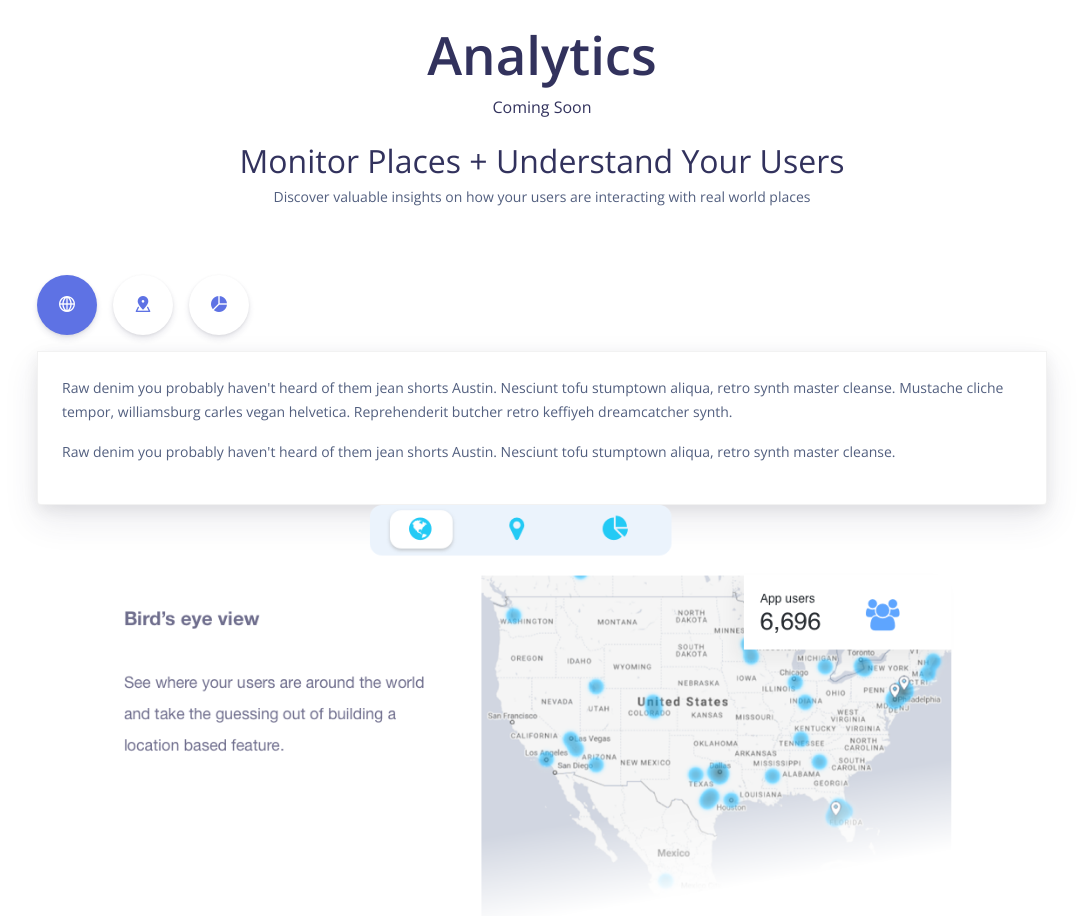
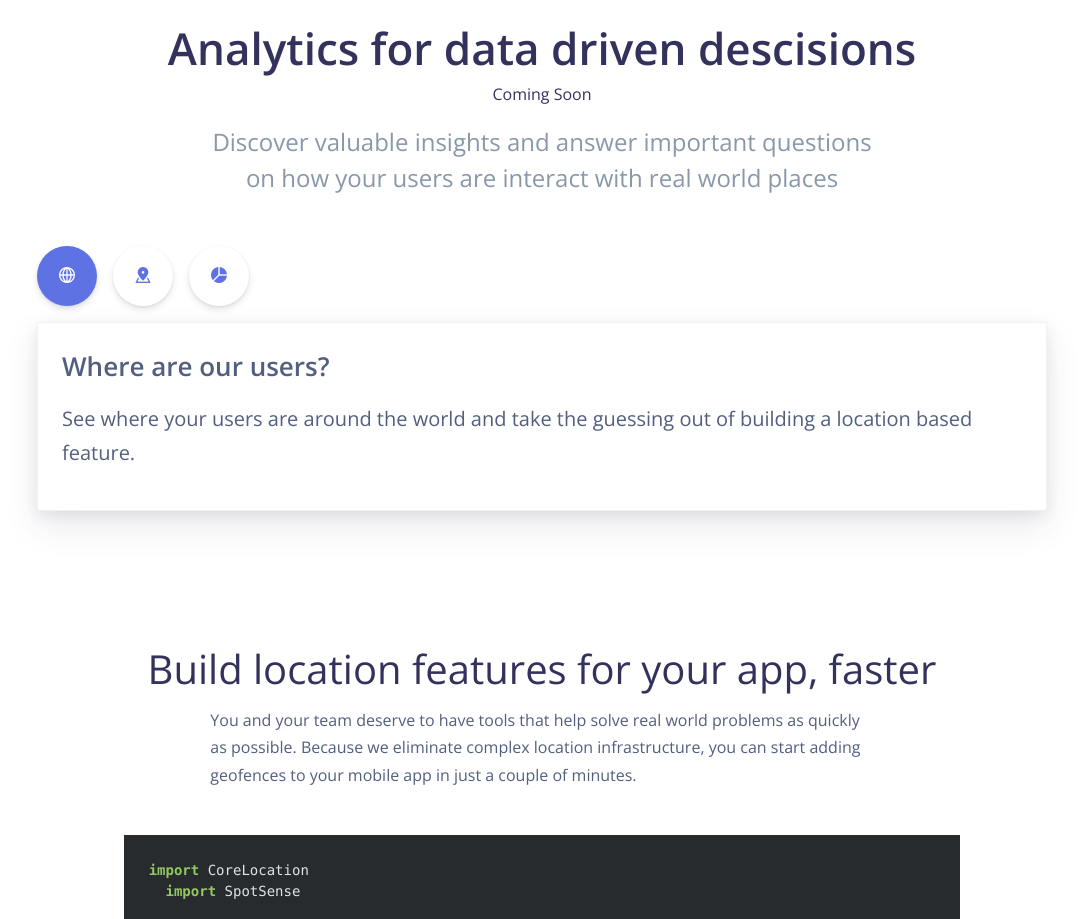
Before and after one commit to zdebrine/funded-landing-page, a website: page index.html in a window 1280 px wide. Shown: the part 1900-2819 px from the top of the page, without its empty margins (98-1181 px from the left). Drawn offline with nearby package versions, Linux system fonts and the light colour scheme.

Commit message:
Copy changes to analytics tabs

```diff
--- a/index.html
+++ b/index.html
@@ -161,18 +161,15 @@
 
     <section class="section">
         <div class="container">
-          <h1 class="display-1 text-center">Analytics <p>Coming Soon</p></h1>
+          <h1 class="display-2 text-center">Analytics for data driven descisions <p>Coming Soon</p></h1>
           <div class="row justify-content-center">
-            <div class="col-sm-12">
-              <h2 class="mb-0 text-center">Monitor Places + Understand Your Users</h2>
+            <div class="col-sm-8">
+              <h4 class="mb-0 text-center text-muted">Discover valuable insights and answer important questions on how your users are interact with real world places</h4>
             </div>
           </div>
 
 
           <div class="row" style="margin-bottom: 34px;">
-              <div class="col-md-8 offset-md-2 text-center">
-                <p class="description">Discover valuable insights on how your users are interacting with real world places </p>
-              </div>
           </div>
           <div class="nav-wrapper">
             <ul class="nav nav-pills nav-pills-circle" id="tabs_2" role="tablist">
@@ -197,26 +194,20 @@
     <div class="card-body">
         <div class="tab-content" id="myTabContent">
             <div class="tab-pane fade show active" id="tabs_2_1" role="tabpanel" aria-labelledby="tabs-icons-text-1-tab">
-                <p class="description">Raw denim you probably haven't heard of them jean shorts Austin. Nesciunt tofu stumptown aliqua, retro synth master cleanse. Mustache cliche tempor, williamsburg carles vegan helvetica. Reprehenderit butcher retro keffiyeh dreamcatcher synth.</p>
-                <p class="description">Raw denim you probably haven't heard of them jean shorts Austin. Nesciunt tofu stumptown aliqua, retro synth master cleanse.</p>
+                <p class="display-4">Where are our users?</p>
+                <p class="lead text mt-3">See where your users are around the world and take the guessing out of building a location based feature.</p>
             </div>
             <div class="tab-pane fade" id="tabs_2_2" role="tabpanel" aria-labelledby="tabs-icons-text-2-tab">
-                <p class="description">Cosby sweater eu banh mi, qui irure terry richardson ex squid. Aliquip placeat salvia cillum iphone. Seitan aliquip quis cardigan american apparel, butcher voluptate nisi qui.</p>
+                <p class="display-4">Where can we engage with users?</p>
+                <p class="lead text mt-3">Monitor locations for the presence of your app users. How often are they coming to your store or restaurant? How often are they going to competitors?</p>
             </div>
             <div class="tab-pane fade" id="tabs_2_3" role="tabpanel" aria-labelledby="tabs-icons-text-3-tab">
-                <p class="description">Raw denim you probably haven't heard of them jean shorts Austin. Nesciunt tofu stumptown aliqua, retro synth master cleanse. Mustache cliche tempor, williamsburg carles vegan helvetica. Reprehenderit butcher retro keffiyeh dreamcatcher synth.</p>
+                <p class="display-4">How are users responding to the new feature?</p>
+                <p class="lead text mt-3">See how your location based experiences are performing with your users. Optimize valuable metrics like open rate and number of visits.</p>
             </div>
         </div>
     </div>
 </div>
-
-
-          <div class="row">
-            <div class="col-md-10 offset-md-1">
-              <img style="max-width: 100%" src="./assets/img/misc/analytics-landing.png">
-            </div>
-          </div>
-        </div>
       </section>
       <section class="section" id="get-started-analytics">
         <div class="container">
```
